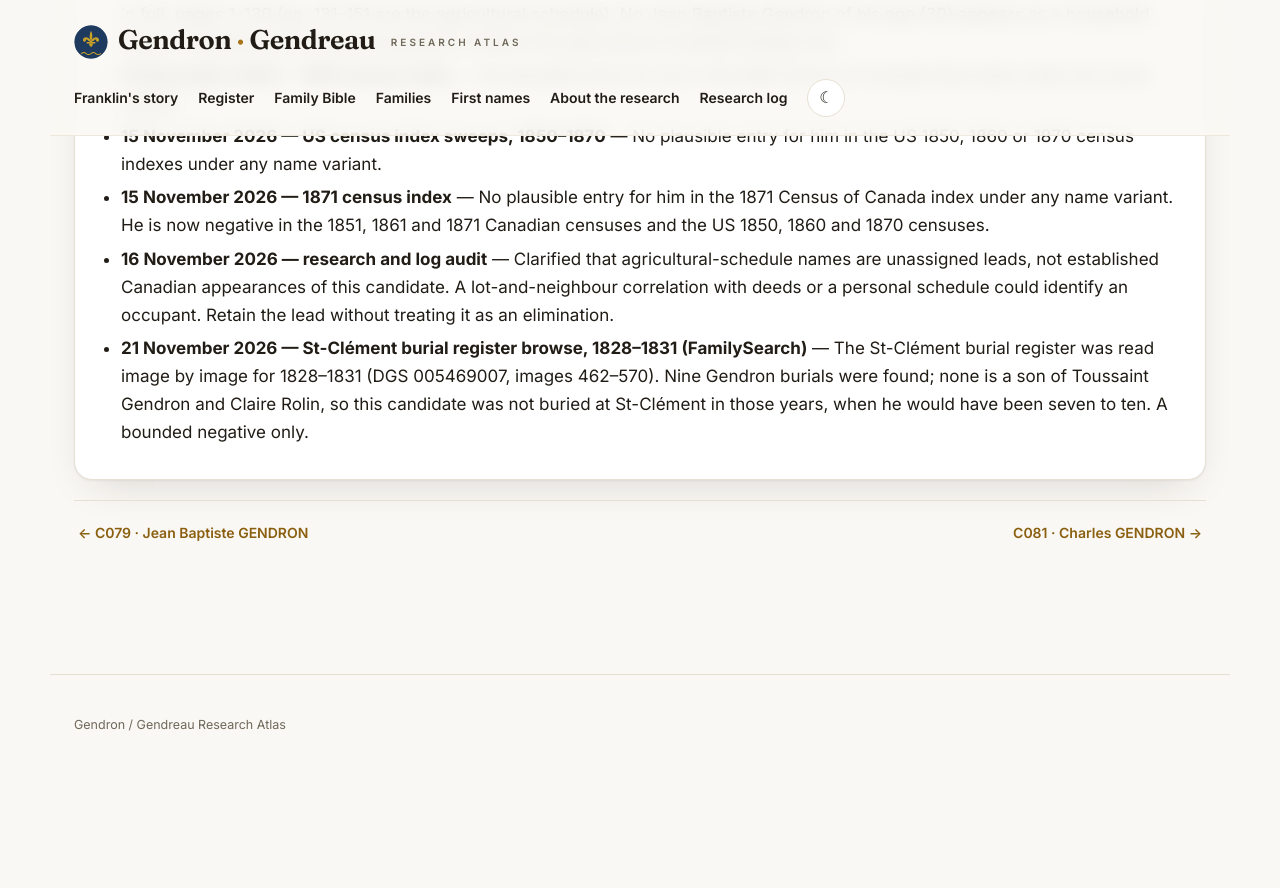
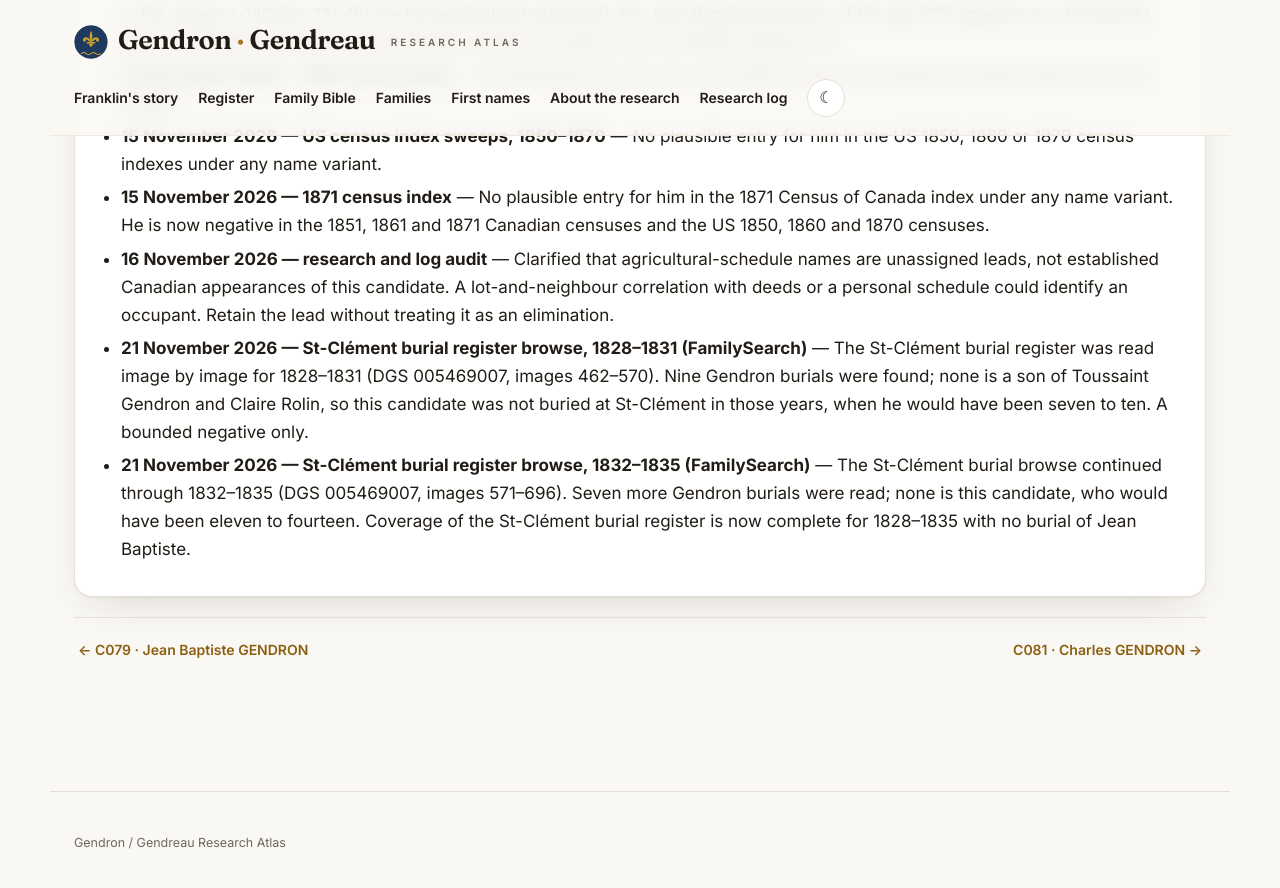
Before and after one commit to vetharmon/gendron-research, a Jekyll site: the page built from _candidates/c080.md, in a window 1280 px wide and 900 px high, scrolled down 2753 px. Shown: the top 888 px of the window. Built offline with Jekyll 4.4.1, drawn with Linux system fonts in a browser that asks for light colours; before the commit the page ends 3536 px from its top, so only the background shows below that.

Commit message:
St-Clement burial browse 1832-1835 — entries for C080, C111, C195, C212, C220

```diff
--- a/_candidates/c080.md
+++ b/_candidates/c080.md
@@ -29,6 +29,8 @@ search_log:
     outcome: "Clarified that agricultural-schedule names are unassigned leads, not established Canadian appearances of this candidate. A lot-and-neighbour correlation with deeds or a personal schedule could identify an occupant. Retain the lead without treating it as an elimination."
   - resource: "21 November 2026 — St-Clément burial register browse, 1828–1831 (FamilySearch)"
     outcome: "The St-Clément burial register was read image by image for 1828–1831 (DGS 005469007, images 462–570). Nine Gendron burials were found; none is a son of Toussaint Gendron and Claire Rolin, so this candidate was not buried at St-Clément in those years, when he would have been seven to ten. A bounded negative only."
+  - resource: "21 November 2026 — St-Clément burial register browse, 1832–1835 (FamilySearch)"
+    outcome: "The St-Clément burial browse continued through 1832–1835 (DGS 005469007, images 571–696). Seven more Gendron burials were read; none is this candidate, who would have been eleven to fourteen. Coverage of the St-Clément burial register is now complete for 1828–1835 with no burial of Jean Baptiste."
 permalink: /candidates/c080/
 sources:
   - label: "LAFRANCE baptism (act 2369738)"
```
Also changed, not shown: _candidates/c111.md (+2 -0 lines), _candidates/c195.md (+2 -0 lines), _candidates/c212.md (+2 -0 lines), _candidates/c220.md (+2 -0 lines).
